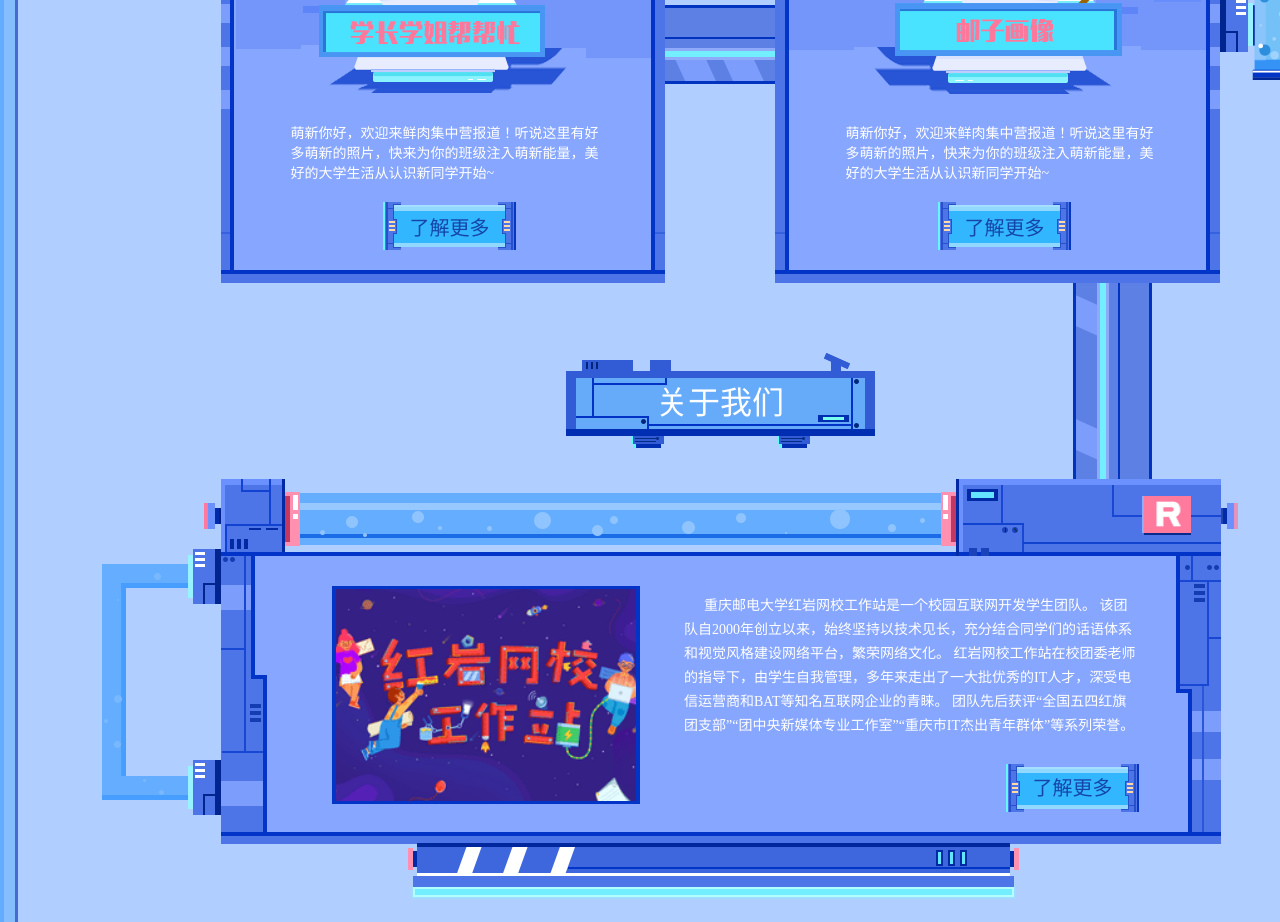
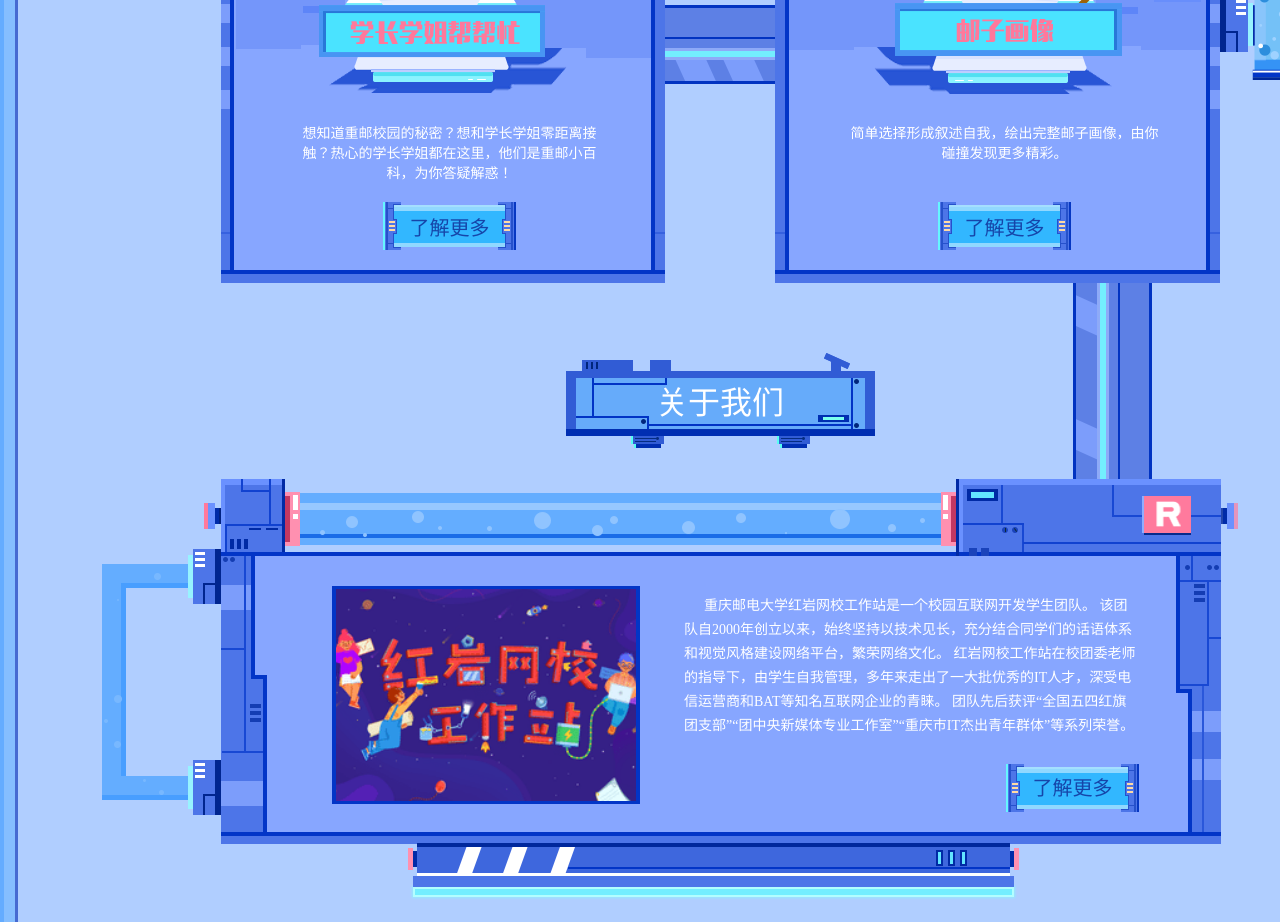
Before and after one commit to RedrockTeam/welcome-2019-PC, a Vue app: page / in a window 1280 px wide. Shown: the part 3820-4742 px from the top of the page. Built offline with nearby package versions, Linux system fonts and the light colour scheme; a web font is replaced by a local one.

Commit message:
fix home text

```diff
--- a/src/components/StudentRaider.vue
+++ b/src/components/StudentRaider.vue
@@ -95,7 +95,7 @@
 ul {
     list-style: none;
     position: absolute;
-    top: 300px;
+    top: 283px;
     left: 20px;
     li {
         float: left;
--- a/src/components/WelcomeEvent.vue
+++ b/src/components/WelcomeEvent.vue
@@ -7,7 +7,7 @@
               <div class="gantanhao"></div>
               <div class="right-title"></div>
               <p class="content">
-                  萌新你好，欢迎来鲜肉集中营报道！听说这里有好多萌新的照片，快来为你的班级注入萌新能量，美好的大学生活从认识新同学开始~
+                  简单选择形成叙述自我，绘出完整邮子画像，由你碰撞发现更多精彩。
               </p>
               <button1 class="button">了解更多</button1>
             </div>
@@ -16,7 +16,7 @@
               <div class="wenhao"></div>
               <div class="left-title"></div>
                 <p class="content">
-                    萌新你好，欢迎来鲜肉集中营报道！听说这里有好多萌新的照片，快来为你的班级注入萌新能量，美好的大学生活从认识新同学开始~
+                    想知道重邮校园的秘密？想和学长学姐零距离接触？热心的学长学姐都在这里，他们是重邮小百科，为你答疑解惑！
                 </p>
                 <button1 class="button">了解更多</button1>
             </div>
@@ -103,6 +103,7 @@
       width: 318px;
       font-family: "宋体";
       color: white;
+      text-align: center;
     }
     .button {
       margin: 0 auto;
```
